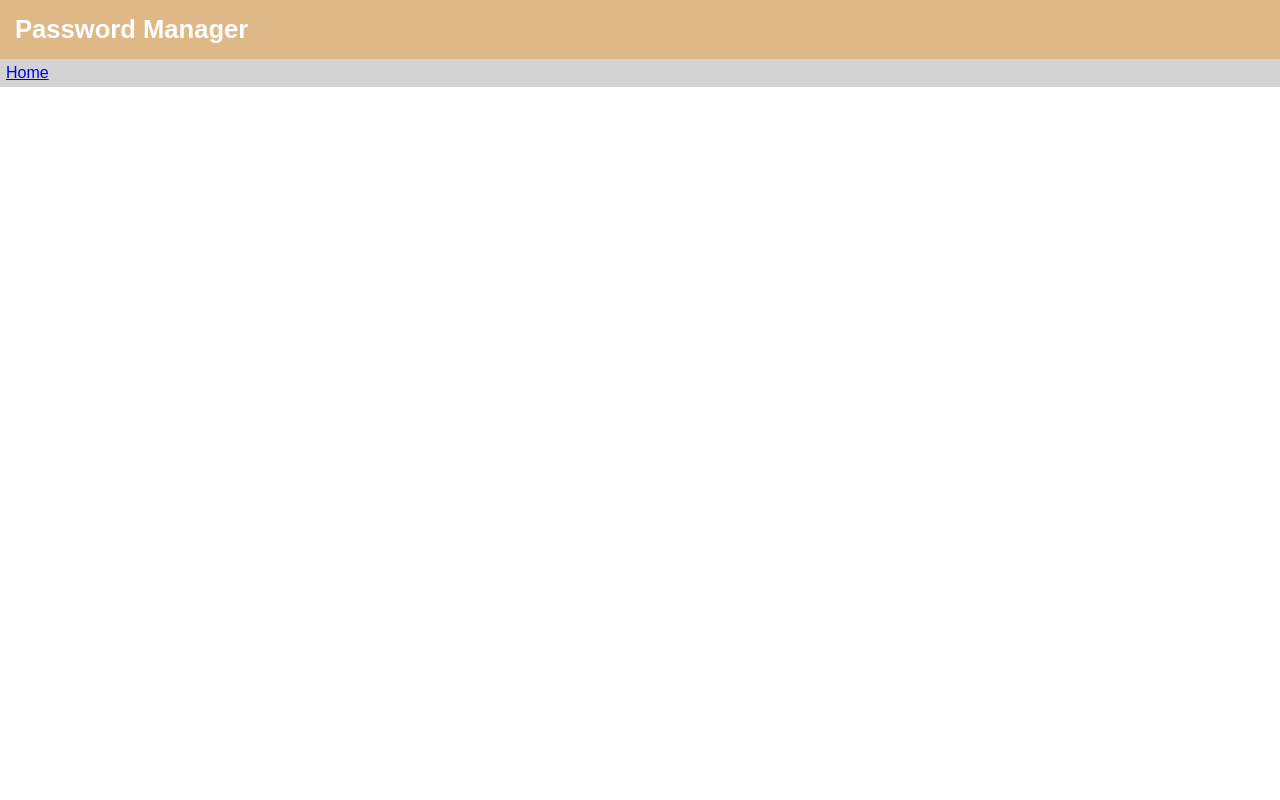
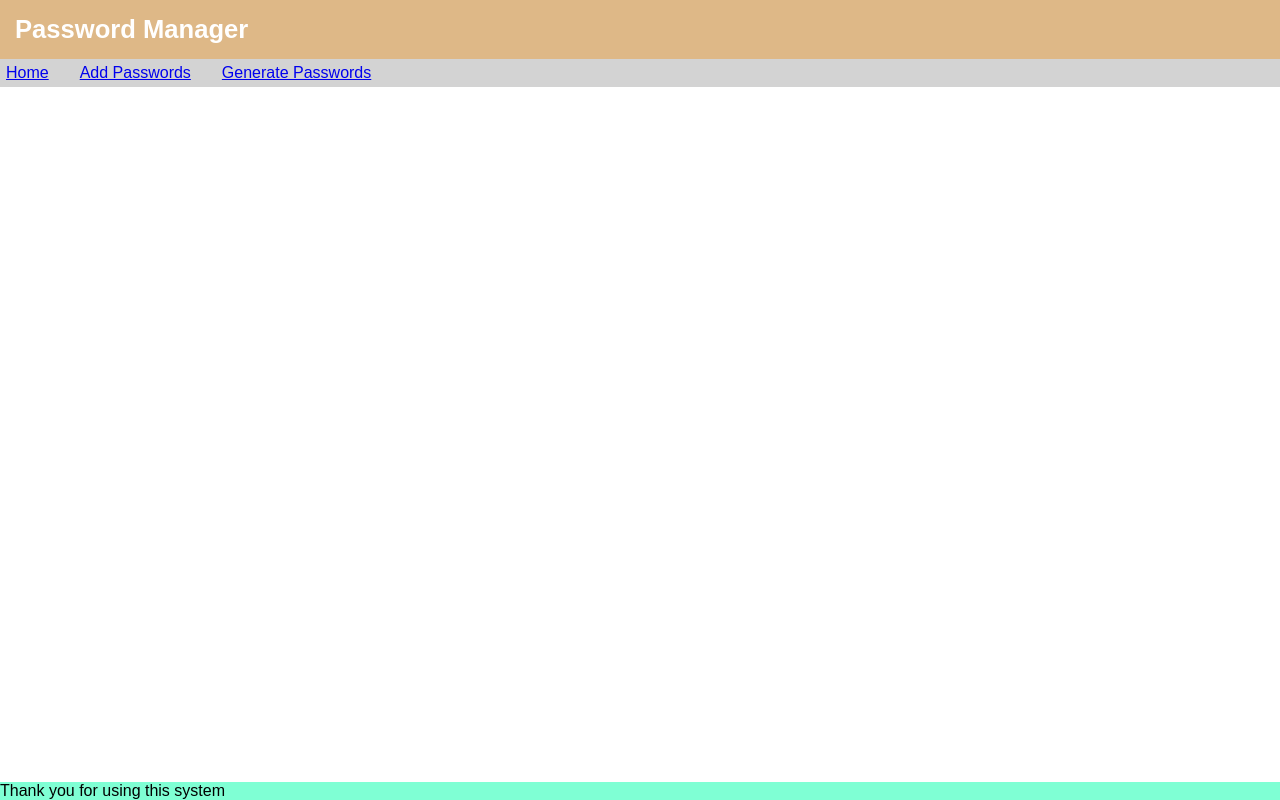
Before and after one commit to Mihir42/password-manager, a React (Vite) app: page / in a window 1280 px wide. Built offline with nearby package versions, Linux system fonts and the light colour scheme.

Commit message:
Added layout, footer, and additional navlinks

```diff
--- /dev/null
+++ b/src/components/UI/Footer.jsx
@@ -0,0 +1,11 @@
+import './Footer.scss';
+
+function Footer() {
+    return (
+        <footer>
+            <p>Thank you for using this system</p>
+        </footer>
+    )
+}
+
+export default Footer;
--- /dev/null
+++ b/src/components/UI/Footer.scss
@@ -0,0 +1,7 @@
+footer {
+    position: fixed;
+    left: 0;
+    bottom: 0;
+    width: 100%;
+    background-color: aquamarine;
+}
--- a/src/components/UI/Navbar.jsx
+++ b/src/components/UI/Navbar.jsx
@@ -8,6 +8,12 @@ function Navbar() {
                 <NavLink to = "/" className= "navLink">Home</NavLink>
             </div>
             <div className = "navItem">
+                <NavLink to ="/" className= "navLink">Add Passwords</NavLink>
+            </div>
+            <div className = "navItem">
+                <NavLink to = "/" className= "navLink">Generate Passwords</NavLink>
+            </div>
+            <div className = "navItem">
             </div>
         </nav>
     )
--- a/src/components/layout/Layout.jsx
+++ b/src/components/layout/Layout.jsx
@@ -1,5 +1,6 @@
 import Header from '../UI/Header';
 import Navbar from '../UI/Navbar';
+import Footer from '../UI/Footer';
 import './Layout.scss';
 
 function Layout() {
@@ -7,6 +8,7 @@ function Layout() {
         <>
             <Header />
             <Navbar />
+            <Footer />
         </>
     )
 }
```
